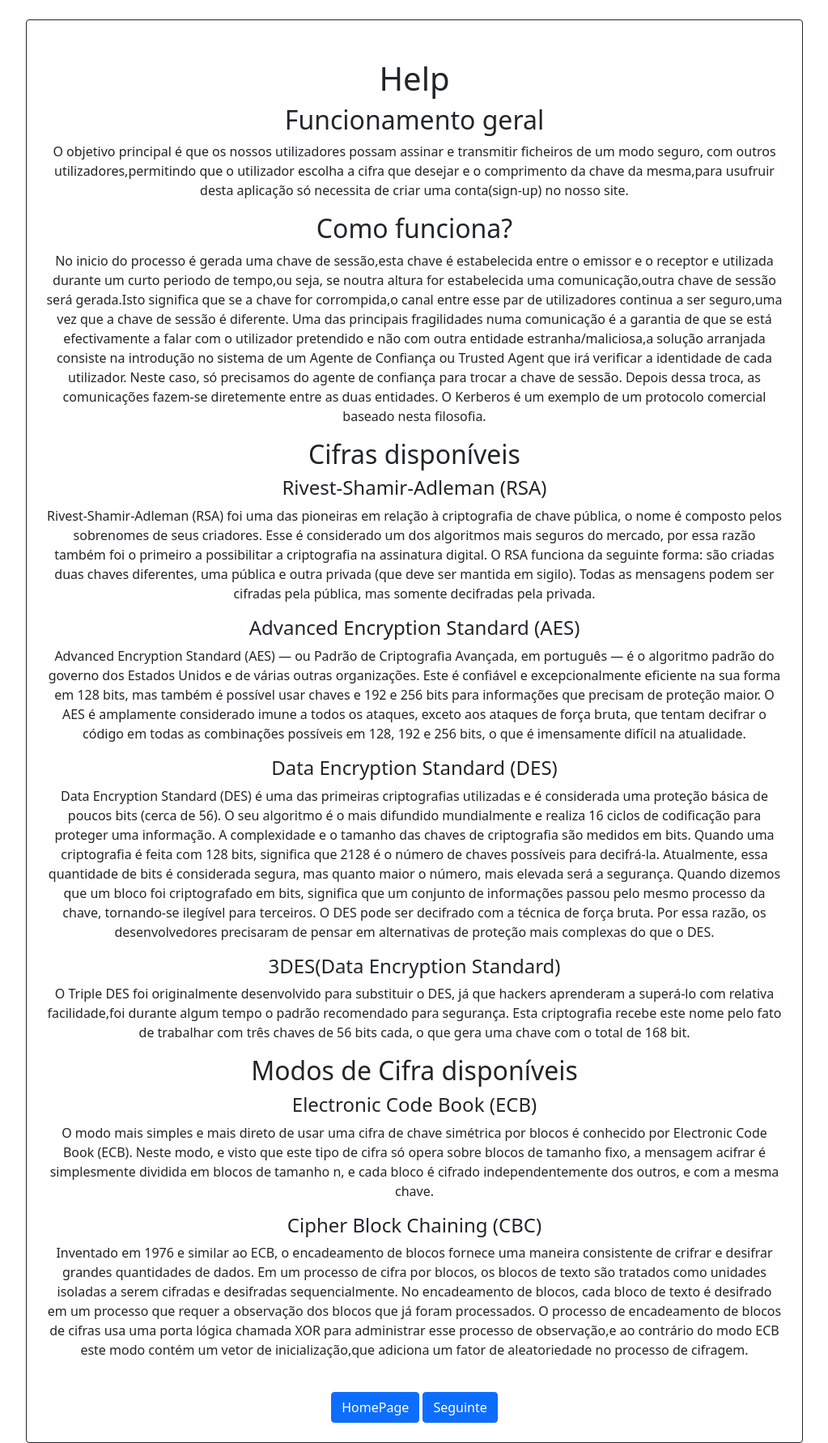
After one commit to tiagoxalmeida/mrsmith, a PHP site: page /help in a window 1280 px wide. The commit adds this page. Shown: the whole page at 81% size, without its empty margins (128-1151 px from the left). Run offline with PHP 8.4, Linux system fonts and the light colour scheme.

Commit message:
Add files via upload

```diff
--- a/help/header.php
+++ b/help/header.php
@@ -1,15 +1,22 @@
-<?php
-
-
-?>
-
-<head>
+<!DOCTYPE html>
+<html>
+    <head>
+        <meta charset="UTF-8">
+		<head>
 	<link rel="stylesheet" type="text/css" href="style.css">
 </head>
 
-<div class="navbar">
-<a href="/">HomePage </a>
-<a href="index.php">Início</a>
-<a href="perguntasfrequentes.php">Perguntas Frequentes</a>
-
-</div>
+        <meta name="viewport" content="width=device-width, initial-scale=1">
+        <link rel="stylesheet" href="/css/bootstrap.min.css" rel="stylesheet" crossorigin="anonymous">
+        <title>Mr. Smith</title>
+        <script src="/js/bootstrap.bundle.min.js" crossorigin="anonymous"></script>
+        <script src="/js/crypto-js.min.js" crossorigin="anonymous"></script>
+        <script src="/js/jsencrypt.min.js" crossorigin="anonymous"></script>
+        <script src="/js/jquery.min.js" crossorigin="anonymous"></script>
+    </head>
+    <body class="">
+<?php
+    if(session_status() == PHP_SESSION_NONE){
+        //session has not started
+        session_start();
+    }
--- /dev/null
+++ b/help/index.php
@@ -0,0 +1,108 @@
+<?php
+    include 'header.php';?>
+
+<!DOCTYPE html>
+
+<div class="jumbotron d-flex align-items-center min-vh-100">
+    <div class="container-sm text-center p-4 mt-4 border border-dark rounded-2 w-75">
+<head>
+	<title>Help</title>
+	<link rel="stylesheet" type="text/css" href="style.css">
+</head>
+<body>
+
+
+<br>
+
+
+
+
+<h1>Help</h1>
+
+<h2>Funcionamento geral</h2>
+
+
+<p> O objetivo principal é que os nossos utilizadores possam assinar e transmitir ficheiros de um modo seguro, com outros utilizadores,permitindo que o
+	utilizador escolha a cifra que desejar e o comprimento da chave da mesma,para usufruir desta aplicação só necessita de criar uma conta(sign-up) no nosso site.
+</p>
+
+<h2>Como funciona?</h2>
+
+<p> No inicio do processo é gerada uma chave de sessão,esta chave é estabelecida entre o emissor e o receptor e utilizada durante um curto periodo de tempo,ou
+	seja, se noutra altura for estabelecida uma comunicação,outra chave de sessão será gerada.Isto significa que se a chave for corrompida,o canal entre esse par de utilizadores continua a ser seguro,uma vez que a chave de sessão é diferente.
+	Uma das principais fragilidades numa comunicação é a garantia de que se está efectivamente a falar com o utilizador pretendido e não com outra entidade estranha/maliciosa,a solução arranjada consiste na introdução no sistema de um Agente de Confiança ou Trusted Agent que irá verificar a identidade de cada utilizador.
+	Neste caso, só precisamos do agente de confiança para trocar a chave de sessão. Depois dessa troca, as comunicações fazem-se diretemente entre as duas entidades.
+	O Kerberos é um exemplo de um protocolo comercial baseado nesta filosofia.
+</p>
+
+
+<h2>Cifras disponíveis </h2>
+
+
+<h4>Rivest-Shamir-Adleman (RSA)</h4>
+
+<p>
+	Rivest-Shamir-Adleman (RSA) foi uma das pioneiras em relação à criptografia de chave pública, o nome é composto pelos sobrenomes de seus criadores.
+	Esse é considerado um dos algoritmos mais seguros do mercado, por essa razão também foi o primeiro a possibilitar a criptografia na assinatura digital.
+
+    O RSA funciona da seguinte forma: são criadas duas chaves diferentes, uma pública e outra privada (que deve ser mantida em sigilo). Todas as mensagens podem ser cifradas pela pública, mas somente decifradas pela privada.
+
+</p>
+
+<h4>Advanced Encryption Standard (AES)</h4>
+
+<p>
+
+	Advanced Encryption Standard (AES) — ou Padrão de Criptografia Avançada, em português — é o algoritmo padrão do governo dos Estados Unidos e de várias outras organizações. Este é confiável e excepcionalmente eficiente na sua forma em 128 bits, mas também é possível usar chaves e 192 e 256 bits para informações que precisam de proteção maior.
+
+	O AES é amplamente considerado imune a todos os ataques, exceto aos ataques de força bruta, que tentam decifrar o código em todas as combinações possíveis em 128, 192 e 256 bits, o que é imensamente difícil na atualidade.</p>
+
+
+<h4>Data Encryption Standard (DES)</h4>
+<p>
+	Data Encryption Standard (DES) é uma das primeiras criptografias utilizadas e é considerada uma proteção básica de poucos bits (cerca de 56). O seu algoritmo é o mais difundido mundialmente e realiza 16 ciclos de codificação para proteger uma informação.
+
+	A complexidade e o tamanho das chaves de criptografia são medidos em bits. Quando uma criptografia é feita com 128 bits, significa que 2128 é o número de chaves possíveis para decifrá-la. Atualmente, essa quantidade de bits é considerada segura, mas quanto maior o número, mais elevada será a segurança.
+
+	Quando dizemos que um bloco foi criptografado em bits, significa que um conjunto de informações passou pelo mesmo processo da chave, tornando-se ilegível para terceiros.
+
+	O DES pode ser decifrado com a técnica de força bruta. Por essa razão, os desenvolvedores precisaram de pensar em alternativas de proteção mais complexas do que o DES.
+	</p>
+
+
+<h4>3DES(Data Encryption Standard)</h4>
+
+
+	<p>
+	O Triple DES foi originalmente desenvolvido para substituir o DES, já que hackers aprenderam a superá-lo com relativa facilidade,foi durante algum tempo o padrão recomendado para segurança.
+
+	Esta criptografia recebe este nome pelo fato de trabalhar com três chaves de 56 bits cada, o que gera uma chave com o total de 168 bit. </p>
+
+
+
+	<h2>Modos de Cifra disponíveis </h2>
+
+
+	<h4>Electronic Code Book (ECB)</h4>
+
+		<p>O modo mais simples e mais direto de usar uma cifra de chave simétrica por blocos é conhecido por Electronic Code Book
+		(ECB). Neste modo, e visto que este tipo de cifra só opera sobre blocos de tamanho fixo, a mensagem acifrar é simplesmente
+		dividida em blocos de tamanho n, e cada bloco é cifrado independentemente dos outros, e com a mesma chave.
+		</p>
+
+
+	<h4>Cipher Block Chaining (CBC)</h4>
+
+	<p>	Inventado em 1976 e similar ao ECB, o encadeamento de blocos fornece uma maneira consistente de crifrar e desifrar grandes quantidades de dados.
+		Em um processo de cifra por blocos, os blocos de texto são tratados como unidades isoladas a serem cifradas e desifradas sequencialmente.
+		No encadeamento de blocos, cada bloco de texto é desifrado em um processo que requer a observação dos blocos que já foram processados. O processo de encadeamento de blocos de cifras usa uma porta lógica chamada XOR para administrar esse processo de observação,e ao contrário do modo ECB este modo contém um vetor de inicialização,que adiciona um fator de aleatoriedade no processo de cifragem.</p>
+
+
+	<br>
+	<a href="/" class="btn btn-primary">HomePage</a>
+	<a href="perguntasfrequentes.php" class="btn btn-primary">Seguinte</a>
+</body>
+</div>
+</div>
+<?php
+  include '../footer.php';?>
--- /dev/null
+++ b/help/style.css
@@ -0,0 +1,38 @@
+body{
+	background-color: rgb(255,255,255);
+	margin: 0;
+}
+div.titulo{
+	text-align:center;
+	font-size: 30px;
+	margin-top:10%;
+}
+
+div.navbar{
+overflow: hidden;
+background-color: #0275d8;
+position: fixed;
+top: 0;
+width: 100%;
+height: 7%;
+
+}
+
+div.navbar a{
+	float: left;
+	display: block;
+	color: white;
+	text-align: center;
+	padding: 14px 16px;
+	text-decoration: none;
+}
+
+div.navbar a.right{
+	float: right;
+	display: block;
+	color: white;
+	text-align: center;
+	padding:  14px 16px;
+	text-decoration: none;
+
+}
```
Also changed, not shown: help/perguntasfrequentes.php (added, +48 -0 lines).
